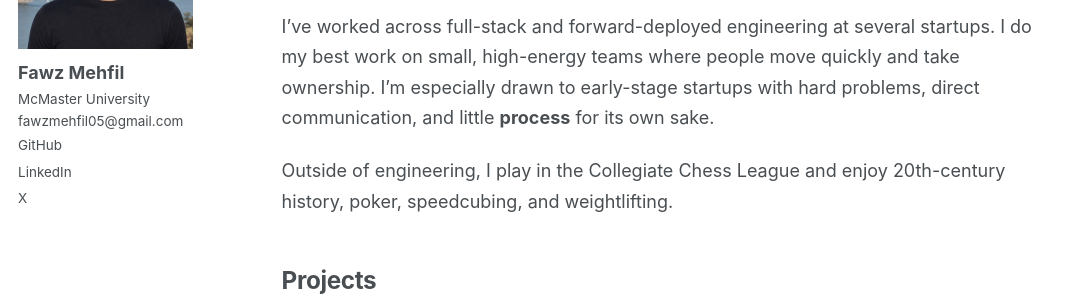
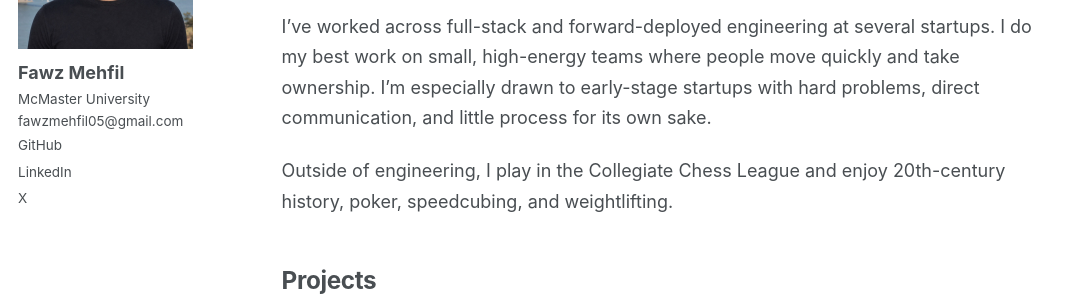
Before and after one commit to fawzmehfil/fawzmehfil.github.io, a Jekyll site: the page built from _pages/about.md, in a window 1280 px wide. Shown: the part 258-558 px from the top of the page, without its empty margins (0-1076 px from the left). Built offline with Jekyll 4.4.1, drawn with Linux system fonts in a browser that asks for light colours; a style sheet for code colours, icons or effects is not loaded.

Commit message:
Remove bold styling from homepage bio

```diff
--- a/_pages/about.md
+++ b/_pages/about.md
@@ -9,7 +9,7 @@ redirect_from:
 
 I’m a computer science student at McMaster University and a former software engineering intern at [Fastlane](https://usefastlane.ai/) in San Francisco.
 
-I’ve worked across full-stack and forward-deployed engineering at several startups. I do my best work on small, high-energy teams where people move quickly and take ownership. I’m especially drawn to early-stage startups with hard problems, direct communication, and little **process** for its own sake.
+I’ve worked across full-stack and forward-deployed engineering at several startups. I do my best work on small, high-energy teams where people move quickly and take ownership. I’m especially drawn to early-stage startups with hard problems, direct communication, and little process for its own sake.
 
 Outside of engineering, I play in the Collegiate Chess League and enjoy 20th-century history, poker, speedcubing, and weightlifting.
 
```
